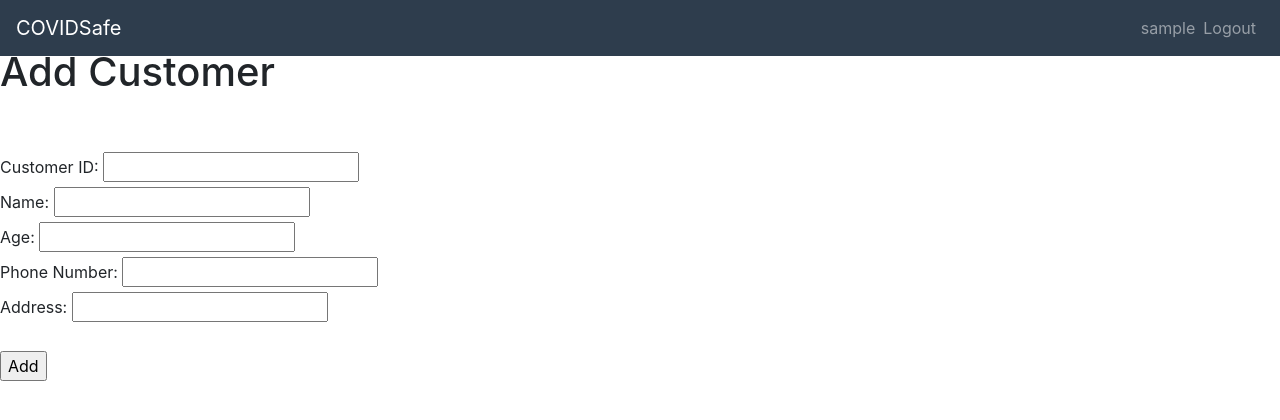
After one commit to neha-rose/covidSafe, a Django app: page /addcustomer/ in a window 1280 px wide. The commit adds this page. Shown: the top 420 px of the page. Run offline with Django 3.2, Linux system fonts and the light colour scheme; the visitor is signed in with stand-in values (Sample User, id 1).

Commit message:
add/edit customer

```diff
--- /dev/null
+++ b/main/templates/main/addcustomer.html
@@ -0,0 +1,26 @@
+{% extends "main/base.html" %}
+
+{% block content %}
+
+<h1>Add Customer</h1>
+
+<br></br>
+
+<form method="POST">
+{% csrf_token %}
+    <label for="cust id">Customer ID: </label>
+    <input type="text" name="cust_id"><br>
+    <label for="cust name">Name: </label>
+    <input type="text" name="cust_name"><br>
+    <label for="age">Age: </label>
+    <input type="number" name="cust_age" min="1"><br>
+    <label for="phone no">Phone Number: </label>
+    <input type="tel" name="cust_ph_no"><br>
+    <label for="address">Address: </label>
+    <input type="text" name="cust_address"><br>
+
+</form>
+<br>
+<input type="submit" value="Add">
+
+{% endblock %}
--- a/main/templates/main/sidebar.html
+++ b/main/templates/main/sidebar.html
@@ -1,7 +1,7 @@
 <div class="sidebar bg-light">
     <div class="list-group list-group-flush">
     <a href="/home" class="list-group-item list-group-item-action bg-light">Home</a>
-    <a href="/add-customer" class="list-group-item list-group-item-action bg-light">Add New Customer</a>
+    <a href="/addcustomer" class="list-group-item list-group-item-action bg-light">Add New Customer</a>
     <a href="/add-employee" class="list-group-item list-group-item-action bg-light">Add New Employee</a>
     <a href="/edit-employee" class="list-group-item list-group-item-action bg-light">Edit Employee Details</a>
     <a href="/settings" class="list-group-item list-group-item-action bg-light">Settings</a>
--- a/main/urls.py
+++ b/main/urls.py
@@ -16,6 +16,7 @@ Including another URLconf
 from django.urls import path
 from . import views
 
+
 app_name = "main"
 
 urlpatterns = [
@@ -24,6 +25,7 @@ urlpatterns = [
     path("login/", views.login_req, name="login"),
     path("logout", views.logout_req, name="logout"),
     path("home/", views.homepage, name="home"),
-    path("store-visit/", views.storevisit, name="storevisit"),
-    path("home-delivery/", views.homedelivery, name="homedelivery"),
+    path("addcustomer/", views.addcustomer, name="addcustomer"),
+    path("storevisit/", views.storevisit, name="storevisit"),
+    path("homedelivery/", views.homedelivery, name="homedelivery"),
 ]
--- a/main/views.py
+++ b/main/views.py
@@ -2,11 +2,13 @@
 from django.contrib.auth.decorators import login_required
 from django.contrib.auth import login, logout, authenticate
 from django.shortcuts import render, redirect, reverse
-from .forms import RegisterForm, UserProfileForm, StoreVisitForm, HomeDeliveryOrderForm
-from django.contrib.auth.forms import UserCreationForm, AuthenticationForm
+from .forms import RegisterForm, UserProfileForm, StoreVisitForm, HomeDeliveryOrderForm, AddCustomerForm
+from django.contrib.auth.forms import UserCreationForm, AuthenticationForm, UserChangeForm
 from django.contrib import messages
 from .models import Customer, Employee
+from django.views import generic
 from django.core.paginator import Paginator
+from django.urls import reverse_lazy
 
 
 def welcomepage(request):
@@ -66,7 +68,7 @@ def login_req(request):
 
 def logout_req(request):
     logout(request)
-    messages.info(request, "Logged out successfully!")
+    messages.success(request, "Logged out successfully!")
     return redirect("main:welcomepage")
 
 @login_required
@@ -107,6 +109,21 @@ def homepage(request):
     return render(request, "main/home.html", context)
 
 @login_required
+def addcustomer(request):
+    if request.method == "POST":
+        form = AddCustomerForm(request.POST or None)
+        if form.is_valid():
+            customer = form.save( commit = False )
+            customer.user = request.user
+            customer.save()
+            messages.success(request, "New customer added successfully!")
+            return redirect('main:home')
+        else:
+            messages.error(request, "Invalid. Please try again")
+    else:
+        return render(request, "main/addcustomer.html", {})
+
+
 def storevisit(request):
     customer_id = request.GET.get('cust')
     if customer_id is None:
```
Also changed, not shown: main/forms.py (+6 -2 lines), main/templates/main/editcustomer.html (added, +27 -0 lines).
